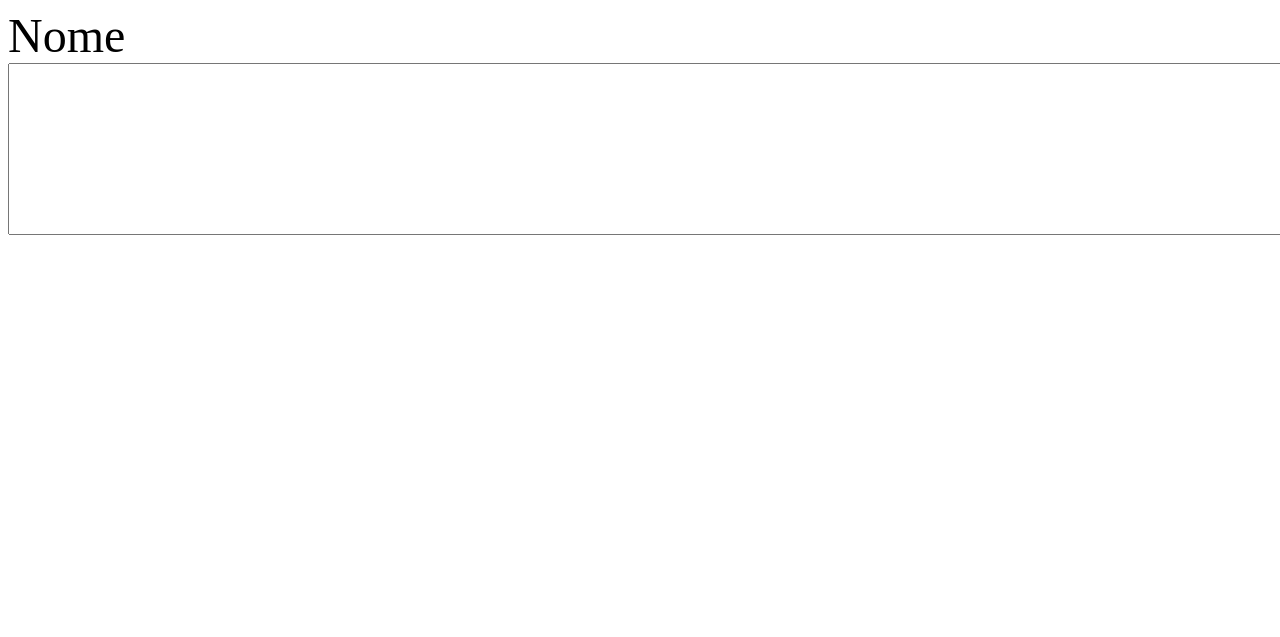
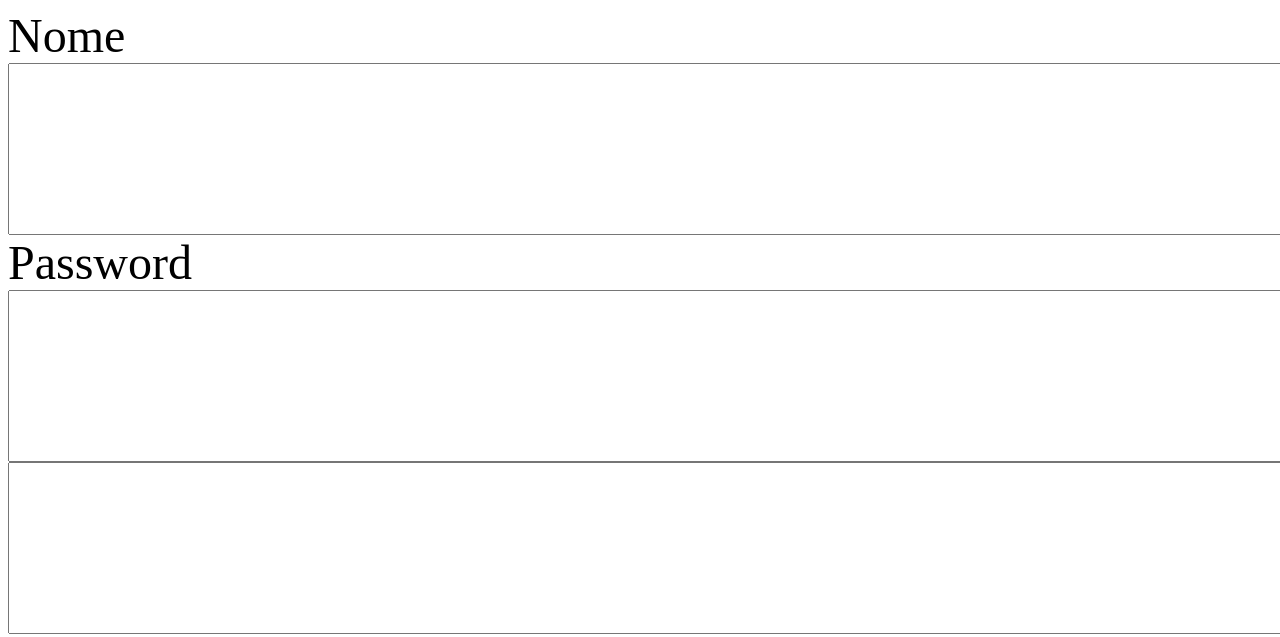
Before and after one commit to meikibay/158-formvalid, a plain HTML site: page index.html in a window 1280 px wide. Shown: the top 637 px of the page. Drawn offline with Linux system fonts and the light colour scheme.

Commit message:
adicionados campos para passwor e password confirm

```diff
--- a/index.html
+++ b/index.html
@@ -9,6 +9,11 @@
 	<label>Nome</label>
 	<input id="nome" type="text" name="nome" value="">
 	<span class="nome-erro"> O nome deve ter mais de 5 letras </span>
+
+	<label for ="password">Password</label>
+	<input id="password" type="password" name="password" value="">
+	<input id="password_confirm" type="password" name="password_confirm" value="">
+
 	</form>
 
 	<script src="jquery.js"></script>
```
